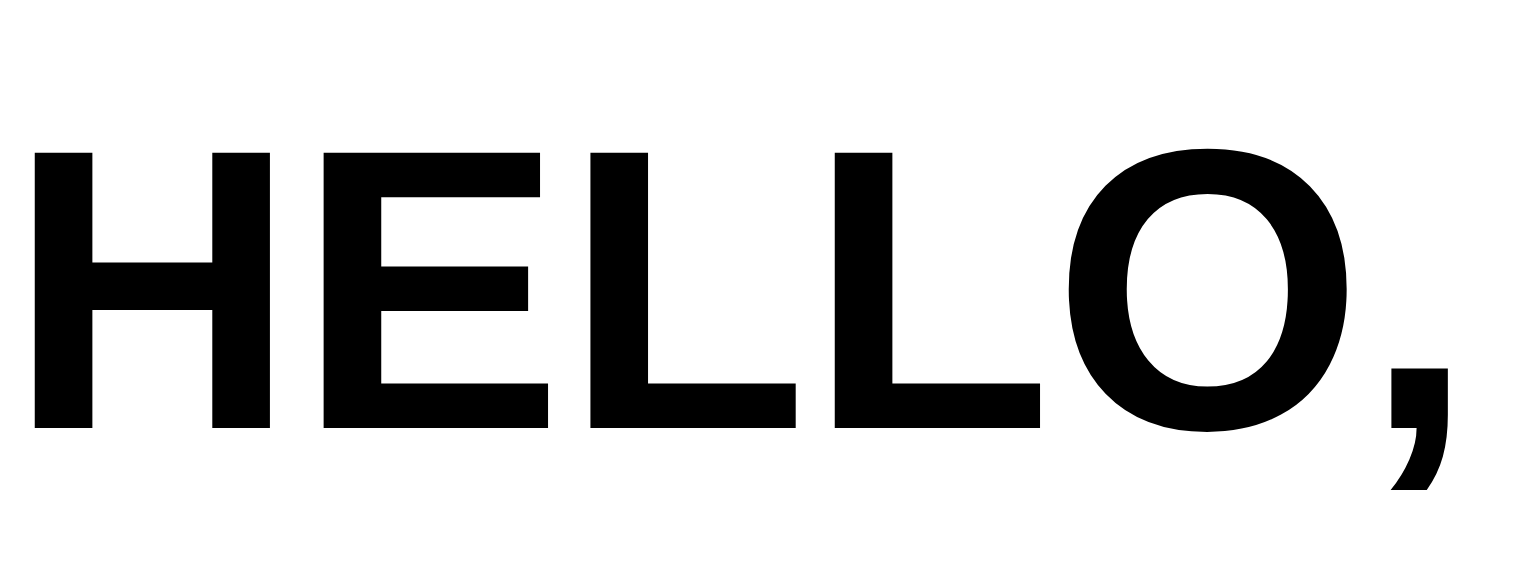
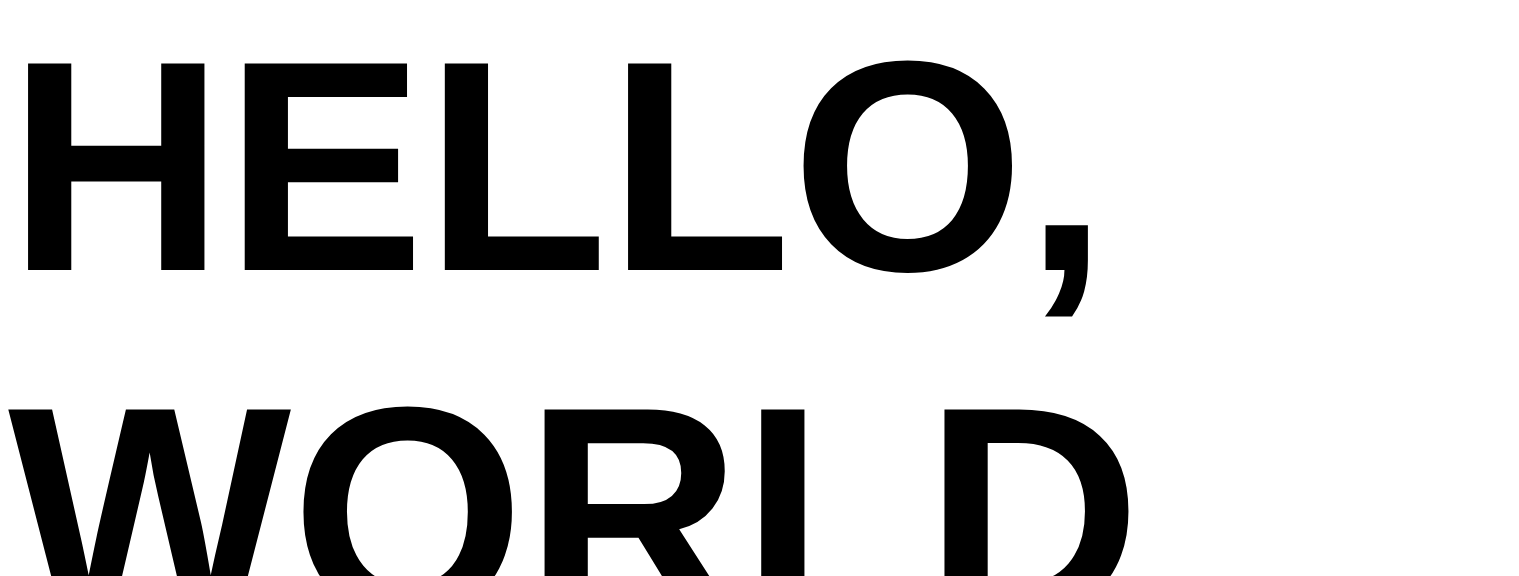
Before and after one commit to hyosun91/hyosun91.github.io, a plain HTML site: page helloworld/helloworld.html in a window 1280 px wide. Shown: the part 208-784 px from the top of the page, 1519 px wide, since content can reach past the window. Drawn offline with Linux system fonts and the light colour scheme.

Commit message:
decreased font size

```diff
--- a/helloworld/helloworldcss.css
+++ b/helloworld/helloworldcss.css
@@ -1,3 +1,3 @@
-h1 {font-size: 400px;
+h1 {font-size: 300px;
 	font-family: Helvetica, sans-serif;
 }
```
